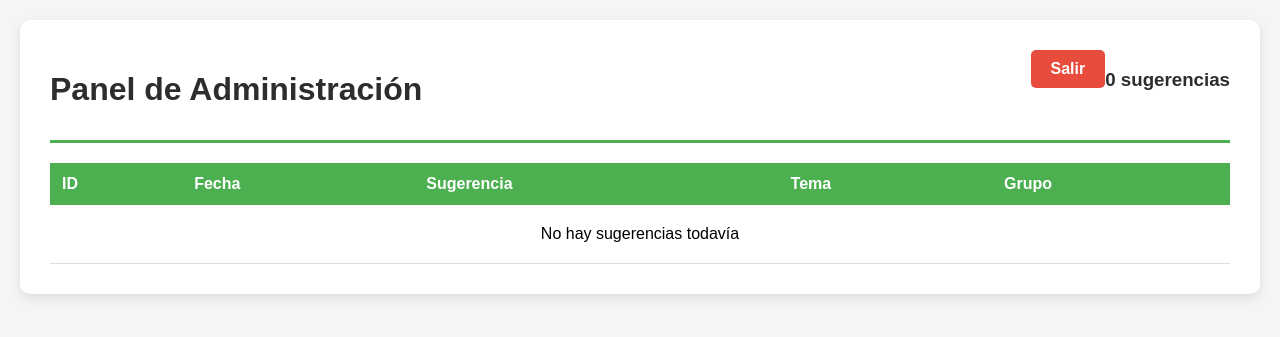
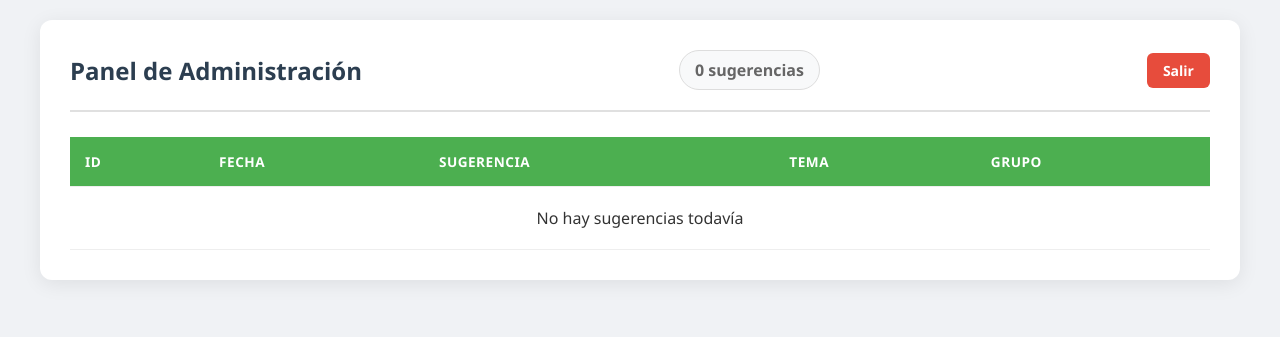
Before and after one commit to Aitor-Gocerra/formularioSugerenciasLosMismos, a PHP site: template src/php/vistas/panelAdmin.php in a window 1280 px wide. Shown: the top 337 px of the page. Run offline with PHP 8.4, Linux system fonts and the light colour scheme; the template is opened without the code that fills it, so the values that code supplies are empty.

Commit message:
Update estiloAdmin.css

```diff
--- a/src/css/estiloAdmin.css
+++ b/src/css/estiloAdmin.css
@@ -1,103 +1,149 @@
+/* src/css/estiloAdmin.css */
+
+/* Reset básico y tipografía */
+* {
+    box-sizing: border-box;
+}
+
 body {
-    font-family: Arial, sans-serif;
+    font-family: 'Segoe UI', Tahoma, Geneva, Verdana, sans-serif;
     margin: 0;
     padding: 20px;
-    background: #f5f5f5;
+    background: #f0f2f5; /* Un gris muy suave, moderno */
+    color: #333;
 }
+
+/* Contenedor principal tipo tarjeta */
 .contenedor {
     max-width: 1200px;
     margin: 0 auto;
     background: white;
     padding: 30px;
-    border-radius: 10px;
-    box-shadow: 0 4px 12px rgba(0,0,0,0.1);
+    border-radius: 12px;
+    box-shadow: 0 4px 20px rgba(0,0,0,0.08);
 }
 
-/* h1 {
-    color: #2d2d2d;
-    border-bottom: 3px solid #4CAF50;
-    padding-bottom: 10px;
+/* Cabecera con Flexbox (Adiós a los floats y anchos fijos) */
+#cabecera {
+    display: flex;
+    justify-content: space-between; /* Separa título y contador/botón */
+    align-items: center; /* Alinea verticalmente */
+    border-bottom: 2px solid #e0e0e0;
+    padding-bottom: 20px;
+    margin-bottom: 25px;
+    flex-wrap: wrap; /* Permite que baje en móviles */
+    gap: 15px;
+}
+
+#cabecera h1 {
+    margin: 0;
+    font-size: 24px;
+    color: #2c3e50;
+    border: none; /* Quitamos el borde inferior individual */
+}
+
+#cabecera h3 {
+    margin: 0;
+    font-size: 16px;
+    color: #666;
+    background-color: #f8f9fa;
+    padding: 8px 15px;
+    border-radius: 20px;
+    border: 1px solid #ddd;
+}
+
+/* Botón de salir */
+.btn-volver {
+    text-decoration: none;
+    background-color: #e74c3c;
+    color: white;
+    padding: 8px 16px;
+    border-radius: 6px;
+    font-weight: 600;
+    font-size: 14px;
+    transition: background 0.3s ease;
     display: inline-block;
 }
-h3 {
-    display: inline-block;
-    color: #2d2d2d;
-    border-bottom: 3px solid #4CAF50;
-    padding-bottom: 10px;
-} */
-#cabecera {
-    border-bottom: 3px solid #4CAF50;
-}
-div#cabecera > h1 , h3{
-    display: inline-block;
-    color: #2d2d2d;
-    padding-bottom: 10px;
-}
-h1{
-    width: 732px;
-}
-h3{
-    float: right;
+
+.btn-volver:hover {
+    background-color: #c0392b;
 }
 
-.btn-volver {
-    display: inline-block;
-    padding: 10px 20px;
-    background: #4CAF50;
-    color: white;
-    text-decoration: none;
-    border-radius: 5px;
-    margin-bottom: 20px;
-    font-weight: bold;
-    transition: background-color 0.3s, transform 0.2s;
+/* Contenedor de la tabla para scroll en móviles */
+.tabla-responsive {
+    width: 100%;
+    overflow-x: auto; /* Permite scroll horizontal si no cabe */
 }
-.btn-volver:hover {
-    background-color: #45a049;
-    transform: translateY(-2px);
-    box-shadow: 0 4px 8px rgba(0, 0, 0, 0.3);
-}
-.total {
-    background: #4CAF50;
-    color: white;
-    padding: 15px;
-    border-radius: 5px;
-    text-align: center;
-    margin: 20px 0;
-    font-size: 1.2em;
-}
+
+/* Estilos de la Tabla */
 table {
     width: 100%;
     border-collapse: collapse;
-    margin-top: 20px;
+    min-width: 600px; /* Asegura que no se aplaste demasiado */
 }
+
+thead {
+    background-color: #4CAF50; /* Tu color verde corporativo */
+    color: white;
+}
+
+th, td {
+    padding: 15px;
+    text-align: left;
+    border-bottom: 1px solid #eee;
+}
+
 th {
-    background: #4CAF50;
-    color: white;
-    padding: 12px;
-    text-align: left;
+    font-weight: 600;
+    text-transform: uppercase;
+    font-size: 0.85em;
+    letter-spacing: 0.5px;
 }
-td {
-    padding: 12px;
-    border-bottom: 1px solid #ddd;
+
+tr:hover {
+    background-color: #f9fbf9; /* Color muy sutil al pasar el ratón */
 }
-tr:hover {
-    background: #f5f5f5;
+
+/* Etiquetas de colores para Tema y Grupo */
+.tema, .grupo {
+    display: inline-block;
+    padding: 4px 10px;
+    border-radius: 12px;
+    font-size: 0.85em;
+    font-weight: 600;
 }
+
 .tema {
-    background: #c8e6c9;
+    background: #e8f5e9;
     color: #2e7d32;
-    padding: 5px 10px;
-    border-radius: 15px;
-    font-size: 0.9em;
+    border: 1px solid #c8e6c9;
 }
+
 .grupo {
-    background: #a5d6a7;
-    color: #1b5e20;
-    padding: 5px 10px;
-    border-radius: 15px;
-    font-size: 0.9em;
+    background: #e3f2fd;
+    color: #1565c0;
+    border: 1px solid #bbdefb;
 }
-.sin-email {
-    color: #999;
-    font-style: italic;
+
+/* --- RESPONSIVE (MÓVILES) --- */
+@media (max-width: 768px) {
+    body {
+        padding: 10px;
+    }
+
+    .contenedor {
+        padding: 15px;
+    }
+
+    #cabecera {
+        flex-direction: column;
+        align-items: flex-start;
+    }
+
+    #cabecera h1 {
+        font-size: 20px;
+    }
+
+    /* Ocultar columnas menos importantes en móvil si quieres,
+       o dejar el scroll horizontal (que ya está activado con .tabla-responsive) */
 }
```
